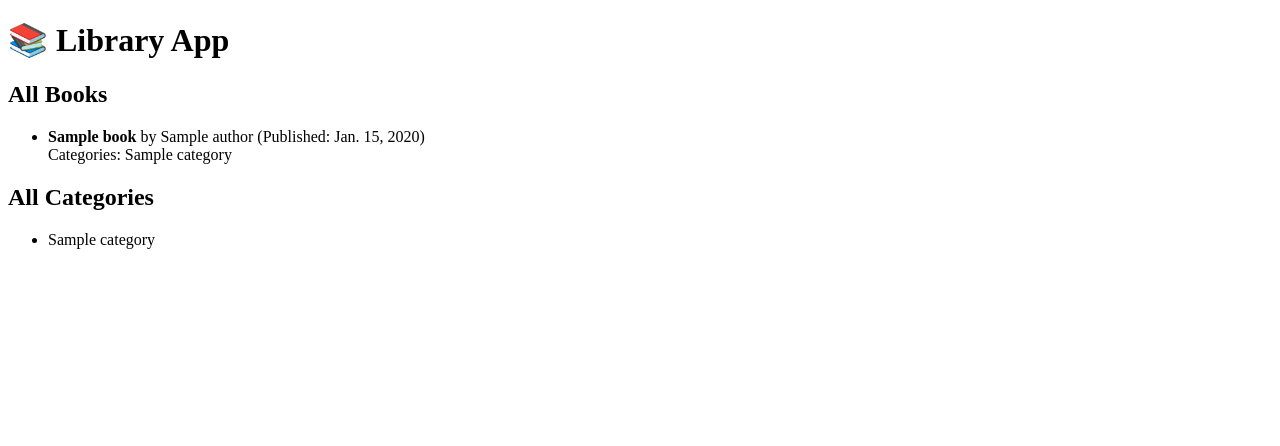
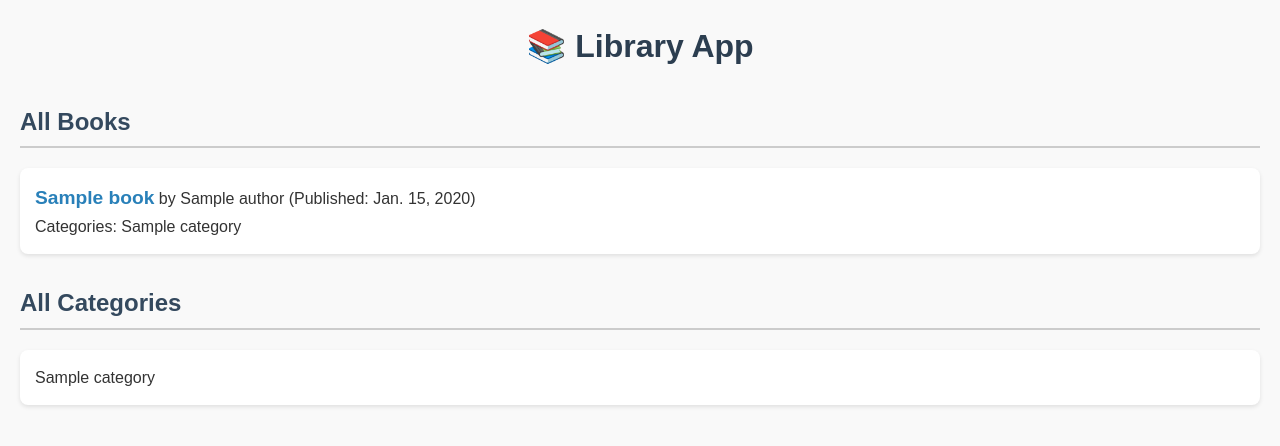
Before and after one commit to ramisys/it373-week3, a Django app: page / in a window 1280 px wide. Shown: the top 446 px of the page. Run offline with Django 5.2, Linux system fonts and the light colour scheme; tables that the repository leaves empty hold one stand-in row (values such as "Sample post").

Commit message:
Added simple styles for good looking

```diff
--- a/config/settings.py
+++ b/config/settings.py
@@ -115,7 +115,7 @@ USE_TZ = True
 # Static files (CSS, JavaScript, Images)
 # https://docs.djangoproject.com/en/5.2/howto/static-files/
 
-STATIC_URL = 'static/'
+STATIC_URL = '/static/'
 
 # Default primary key field type
 # https://docs.djangoproject.com/en/5.2/ref/settings/#default-auto-field
--- /dev/null
+++ b/library/static/library/style.css
@@ -0,0 +1,38 @@
+body {
+    font-family: Arial, sans-serif;
+    background: #f9f9f9;
+    color: #333;
+    margin: 20px;
+    line-height: 1.6;
+}
+
+h1 {
+    text-align: center;
+    color: #2c3e50;
+    margin-bottom: 30px;
+}
+
+h2 {
+    color: #34495e;
+    border-bottom: 2px solid #ccc;
+    padding-bottom: 5px;
+    margin-top: 30px;
+}
+
+ul {
+    list-style-type: none;
+    padding: 0;
+}
+
+li {
+    background: #fff;
+    margin: 10px 0;
+    padding: 15px;
+    border-radius: 8px;
+    box-shadow: 0 2px 4px rgba(0,0,0,0.1);
+}
+
+strong {
+    font-size: 1.2em;
+    color: #2980b9;
+}
--- a/library/templates/library/home.html
+++ b/library/templates/library/home.html
@@ -1,7 +1,9 @@
+{% load static %}
 <!DOCTYPE html>
 <html>
 <head>
     <title>Library App</title>
+    <link rel="stylesheet" href="{% static 'library/style.css' %}">
 </head>
 <body>
     <h1>📚 Library App</h1>
```
